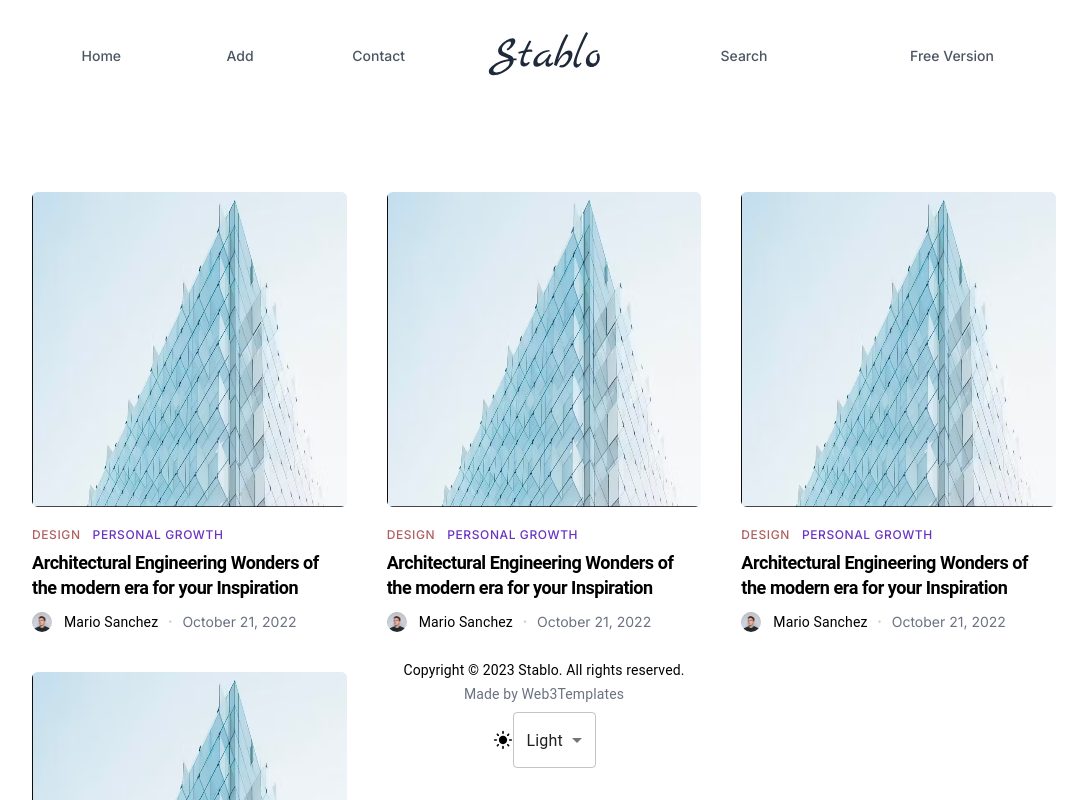
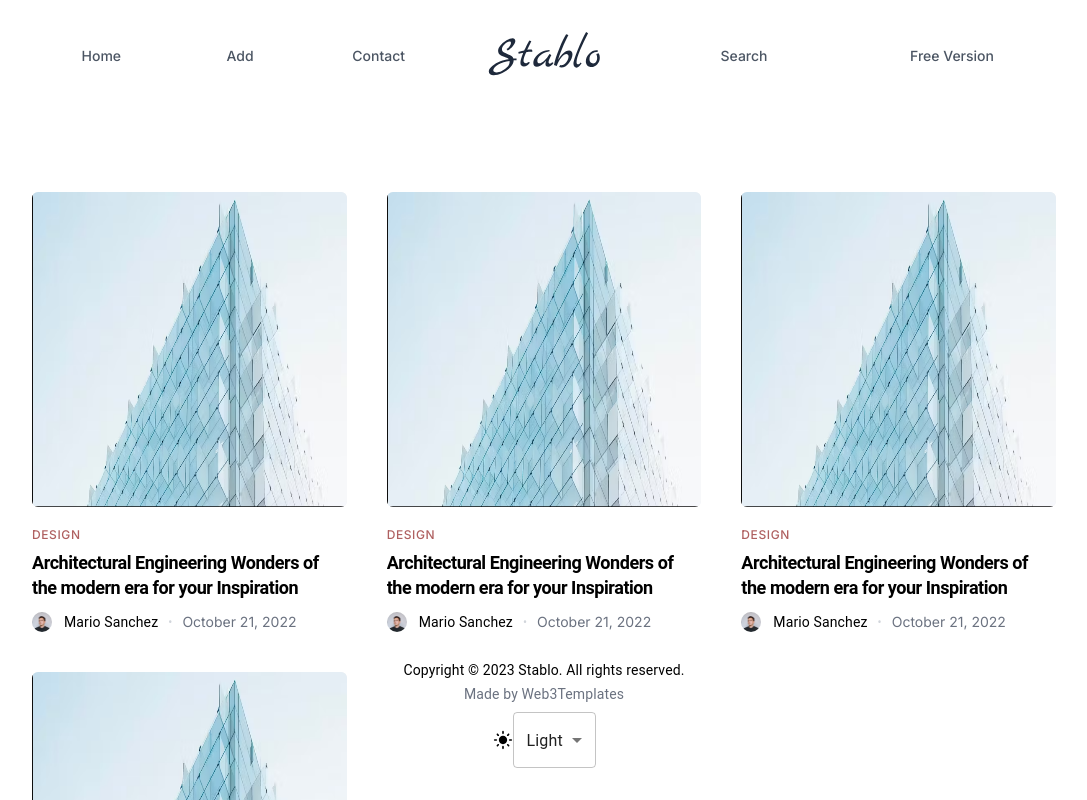
Before and after one commit to lanho-agilityio/nextjs-training, a Next.js app in the folder blog/: page / in a window 1280 px wide. Shown: the top 800 px of the page, without its empty margins (96-1183 px from the left). Built offline with nearby package versions, Linux system fonts and the light colour scheme.

Commit message:
updated Tag

```diff
--- a/blog/src/app/page.tsx
+++ b/blog/src/app/page.tsx
@@ -1,4 +1,3 @@
-import TagSelect from '../components/Autocomplete';
 import PostList from '../components/PostList';
 
 export default function Home() {
--- a/blog/src/components/Autocomplete/index.tsx
+++ b/blog/src/components/Autocomplete/index.tsx
@@ -10,7 +10,7 @@ import { FETCH_METHODS } from '../../enums/fetch';
 import { randomHexColor } from '../../helpers/color';
 
 export interface TagSelectProps {
-  value?: Tag[];
+  value?: Tag | null;
   onChange: any;
 }
 
@@ -28,7 +28,7 @@ const TagSelect = ({ value, onChange }: TagSelectProps): JSX.Element => {
     <>
       <Autocomplete
         value={value}
-        multiple
+        // multiple
         fullWidth
         sx={{ paddingBottom: '1rem' }}
         freeSolo
--- a/blog/src/components/PostCard/index.tsx
+++ b/blog/src/components/PostCard/index.tsx
@@ -18,16 +18,13 @@ const PostCard = (): JSX.Element => {
         href={`/posts/details/${post.id}`}
       />
       <TagContainer>
-        {post.tags.map((e, i) => {
-          return (
-            <Tag
-              key={i}
-              title={e.name}
-              color={e.color}
-              href={`/category/${e.name}`}
-            />
-          );
-        })}
+        {post.tag !== null ? (
+          <Tag
+            title={post.tag.name}
+            color={post.tag.color}
+            href={`/category/${post.tag.name}`}
+          />
+        ) : null}
       </TagContainer>
       <CardTitle title={post.title} href={`/posts/details/${post.id}`} />
       <CardFooter author={author} time={'October 21, 2022'} />
--- a/blog/src/mocks/post.ts
+++ b/blog/src/mocks/post.ts
@@ -9,18 +9,12 @@ export const MOCK_POST: Post = {
   imageBase64: '',
   imagePath: '/postPic.png',
   imageFile: undefined,
-  tags: [
-    {
+  tag: {
     id: '1',
     name: 'Design',
     color: '#af6060'
   },
-    {
-      id: '2',
-      name: 'Personal Growth',
-      color: '#6a34c1'
-    }
-  ],
+
   dateCreated: new Date(2023, 6, 25, 9, 30)
 };
 
@@ -35,18 +29,11 @@ export const MOCK_LIST: Post[] = [
     imageBase64: '',
     imagePath: '/postPic.png',
     imageFile: undefined,
-    tags: [
-      {
+    tag: {
       id: '1',
-        name: 'Personal Growth',
+      name: 'Design',
       color: '#af6060'
     },
-      {
-        id: '2',
-        name: 'Travel',
-        color: '#6a34c1'
-      }
-    ],
     dateCreated: new Date(2023, 6, 25, 9, 30)
   },
   {
@@ -59,18 +46,11 @@ export const MOCK_LIST: Post[] = [
     imageBase64: '',
     imagePath: '/postPic.png',
     imageFile: undefined,
-    tags: [
-      {
+    tag: {
       id: '1',
       name: 'Design',
       color: '#af6060'
     },
-      {
-        id: '2',
-        name: 'Travel',
-        color: '#6a34c1'
-      }
-    ],
     dateCreated: new Date(2023, 6, 25, 9, 30)
   },
   {
@@ -83,18 +63,11 @@ export const MOCK_LIST: Post[] = [
     imageBase64: '',
     imagePath: '/postPic.png',
     imageFile: undefined,
-    tags: [
-      {
+    tag: {
       id: '1',
       name: 'Design',
       color: '#af6060'
     },
-      {
-        id: '2',
-        name: 'Technology',
-        color: '#6a34c1'
-      }
-    ],
     dateCreated: new Date(2023, 6, 25, 9, 30)
   }
 ];
--- a/blog/src/services/post.ts
+++ b/blog/src/services/post.ts
@@ -1,7 +1,7 @@
 import { toBase64 } from '../helpers/base64pic';
 import { AddPost } from '../types/post';
 import { FetchService } from './fetchApi';
-import { findNewTag } from './tag';
+import { updateNewTag } from './tag';
 
 export const createPost = async (url: string, { arg }: { arg: AddPost }) => {
   let base64;
@@ -12,10 +12,10 @@ export const createPost = async (url: string, { arg }: { arg: AddPost }) => {
     title: arg.title,
     content: arg.content,
     imageBase64: base64,
-    tags: arg.tags,
+    tag: arg.tag,
     dateCreated: new Date()
   };
-  await findNewTag(arg.tags)
+  if (arg.tag) await updateNewTag(arg.tag);
   const response = await FetchService.post(data, url);
   return response;
 };
--- a/blog/src/types/post.ts
+++ b/blog/src/types/post.ts
@@ -8,10 +8,10 @@ export type Post = {
   imageBase64: string;
   imagePath: string;
   imageFile: File | undefined;
-  tags: Tag[];
+  tag: Tag | null;
   dateCreated: Date;
 };
 
-export type AddPost = Pick<Post, 'title' | 'content' | 'imageFile' | 'tags'>;
+export type AddPost = Pick<Post, 'title' | 'content' | 'imageFile' | 'tag'>;
 
 export type UpdatePost = Post;
```
Also changed, not shown: blog/src/app/posts/add/page.tsx (+4 -4 lines), blog/src/app/posts/details/[id]/page.tsx (+7 -10 lines), blog/src/services/tag.ts (+19 -29 lines). Lines whose indentation alone changed are shown as unchanged.
